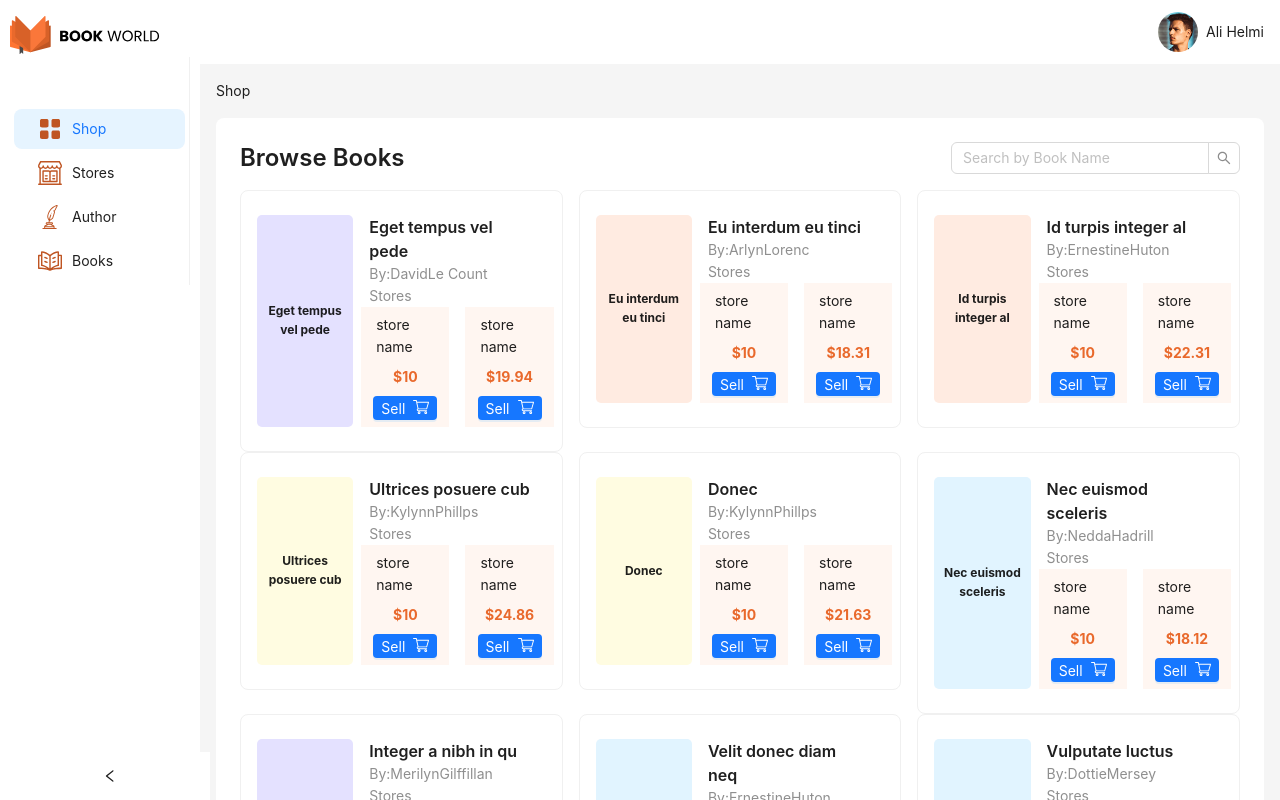
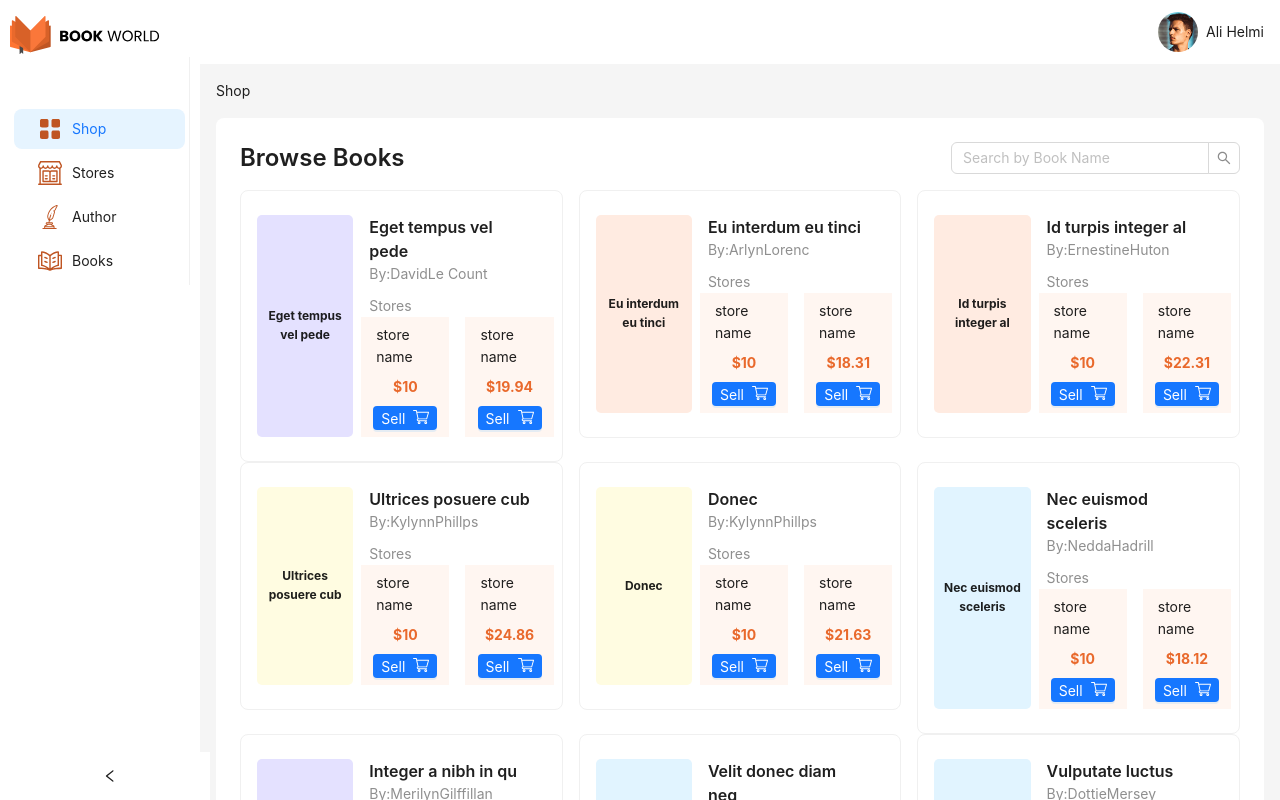
Before and after one commit to ahelmi365/ovarc-task, a React (Vite) app: page / in a window 1280 px wide. Shown: the top 800 px of the page. Built offline with nearby package versions, Linux system fonts and the light colour scheme; data requests are answered from the project's data file.

Commit message:
fix: add margin to store label in ShopCard component

```diff
--- a/src/components/ShopCard/ShopCard.tsx
+++ b/src/components/ShopCard/ShopCard.tsx
@@ -46,7 +46,7 @@ const ShopCard = ({
             <GraySpan>By:{authorName}</GraySpan>
           </Col>
 
-          <Col>
+          <Col style={{ marginTop: "10px" }}>
             <GraySpan>Stores</GraySpan>
           </Col>
           <Flex gap={16}>
```
